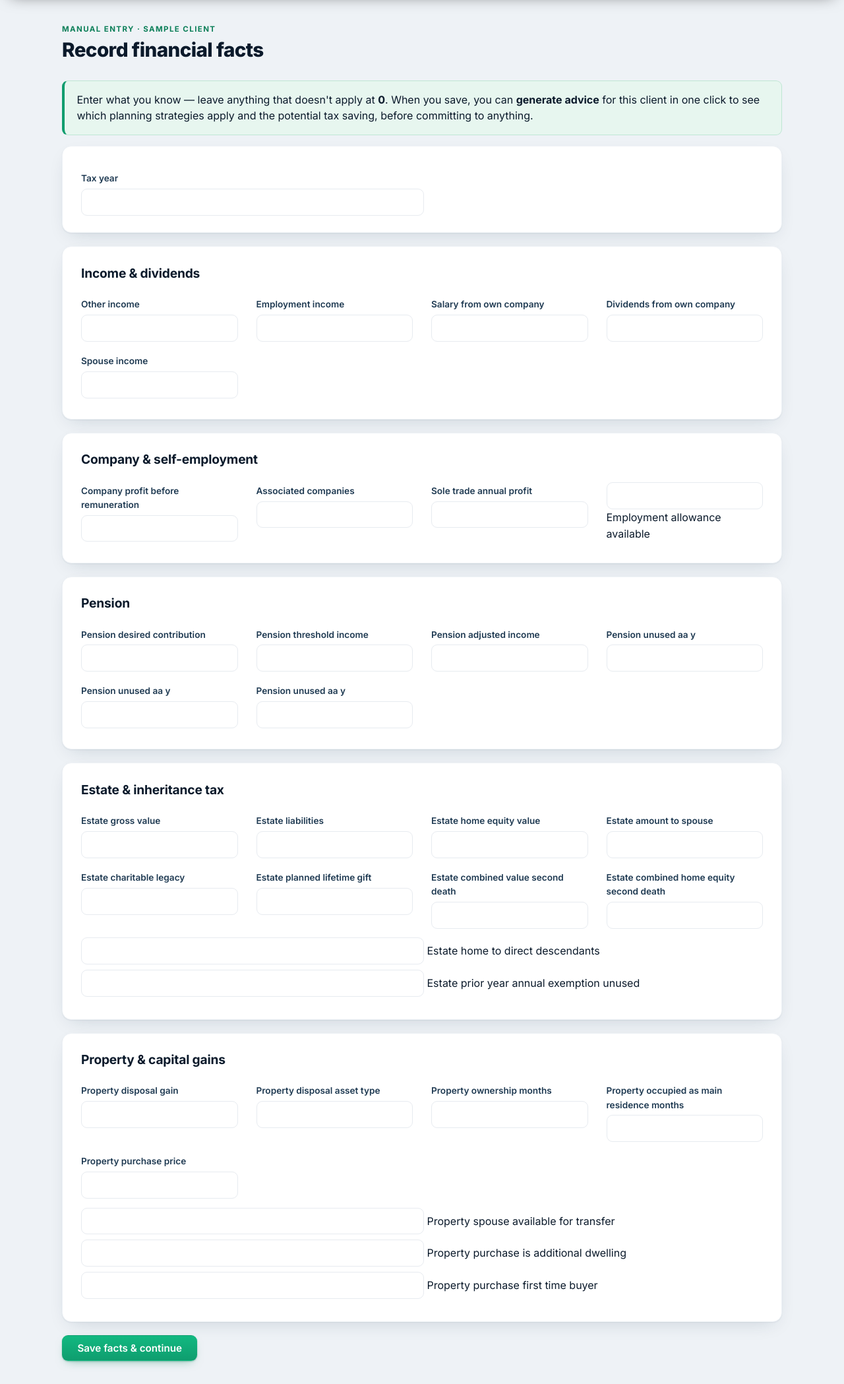
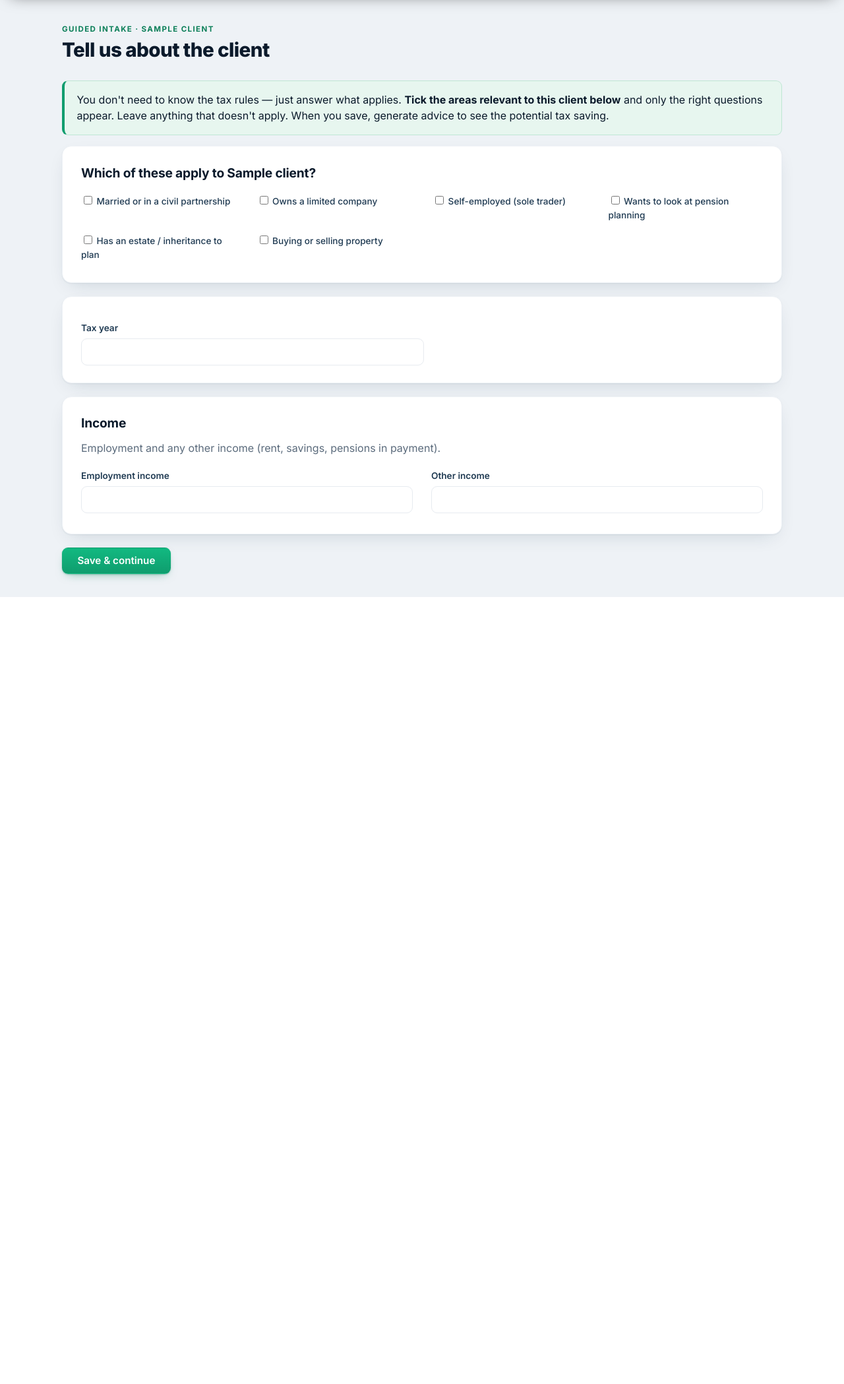
Before and after one commit to kfrem/kafs-tax-planner, a Django app: template templates/clients/client_facts_form.html in a window 1280 px wide. Shown: the part 62-2160 px from the top of the page at 66% size. After the commit the page ends 967 px from the top, so only its background shows below. Run offline with Django 5.2, Linux system fonts and the light colour scheme; the template is opened without the code that fills it: most values are stand-ins (such as "Sample title", 1, 10 or a date in 2020); form fields are guessed from the names that the template uses; some libraries are stand-ins or nearby versions.

Commit message:
auto: save 2026-07-08 21:47

```diff
--- a/templates/clients/client_facts_form.html
+++ b/templates/clients/client_facts_form.html
@@ -1,22 +1,34 @@
 {% extends "base.html" %}
-{% block title %}Record facts — {{ client.name }}{% endblock %}
+{% block title %}About the client — {{ client.name }}{% endblock %}
 {% block content %}
 <div class="page-header">
     <div>
-        <div class="eyebrow">Manual entry &middot; {{ client.name }}</div>
-        <h1>Record financial facts</h1>
+        <div class="eyebrow">Guided intake &middot; {{ client.name }}</div>
+        <h1>Tell us about the client</h1>
     </div>
 </div>
 
 <div class="callout callout-accent">
-    Enter what you know — leave anything that doesn't apply at <strong>0</strong>. When you save,
-    you can <strong>generate advice</strong> for this client in one click to see which planning
-    strategies apply and the potential tax saving, before committing to anything.
+    You don't need to know the tax rules — just answer what applies. <strong>Tick the areas
+    relevant to this client below</strong> and only the right questions appear. Leave anything
+    that doesn't apply. When you save, generate advice to see the potential tax saving.
 </div>
 
 <form method="post">
     {% csrf_token %}
     {{ form.non_field_errors }}
+
+    <div class="card">
+        <h2 style="margin-top:0">Which of these apply to {{ client.name }}?</h2>
+        <div class="field-grid" style="gap:.4rem 2rem">
+            <label style="font-weight:500"><input type="checkbox" class="q-toggle" data-section="family"> Married or in a civil partnership</label>
+            <label style="font-weight:500"><input type="checkbox" class="q-toggle" data-section="company"> Owns a limited company</label>
+            <label style="font-weight:500"><input type="checkbox" class="q-toggle" data-section="sole"> Self-employed (sole trader)</label>
+            <label style="font-weight:500"><input type="checkbox" class="q-toggle" data-section="pension"> Wants to look at pension planning</label>
+            <label style="font-weight:500"><input type="checkbox" class="q-toggle" data-section="estate"> Has an estate / inheritance to plan</label>
+            <label style="font-weight:500"><input type="checkbox" class="q-toggle" data-section="property"> Buying or selling property</label>
+        </div>
+    </div>
 
     <div class="card">
         <label>Tax year</label>
@@ -25,27 +37,40 @@
     </div>
 
     <div class="card">
-        <h2 style="margin-top:0">Income &amp; dividends</h2>
+        <h2 style="margin-top:0">Income</h2>
+        <p style="color:var(--muted);margin-top:0">Employment and any other income (rent, savings, pensions in payment).</p>
         <div class="field-grid">
+            <p>{{ form.employment_income.label_tag }}{{ form.employment_income }}</p>
             <p>{{ form.other_income.label_tag }}{{ form.other_income }}</p>
-            <p>{{ form.employment_income.label_tag }}{{ form.employment_income }}</p>
-            <p>{{ form.salary_from_own_company.label_tag }}{{ form.salary_from_own_company }}</p>
-            <p>{{ form.dividends_from_own_company.label_tag }}{{ form.dividends_from_own_company }}</p>
+        </div>
+    </div>
+
+    <div class="card" data-section="family" hidden>
+        <h2 style="margin-top:0">Spouse / civil partner</h2>
+        <div class="field-grid">
             <p>{{ form.spouse_income.label_tag }}{{ form.spouse_income }}</p>
         </div>
     </div>
 
-    <div class="card">
-        <h2 style="margin-top:0">Company &amp; self-employment</h2>
+    <div class="card" data-section="company" hidden>
+        <h2 style="margin-top:0">Their limited company</h2>
         <div class="field-grid">
             <p>{{ form.company_profit_before_remuneration.label_tag }}{{ form.company_profit_before_remuneration }}</p>
+            <p>{{ form.salary_from_own_company.label_tag }}{{ form.salary_from_own_company }}</p>
+            <p>{{ form.dividends_from_own_company.label_tag }}{{ form.dividends_from_own_company }}</p>
             <p>{{ form.associated_companies.label_tag }}{{ form.associated_companies }}</p>
-            <p>{{ form.sole_trade_annual_profit.label_tag }}{{ form.sole_trade_annual_profit }}</p>
             <p style="align-self:end">{{ form.employment_allowance_available }} {{ form.employment_allowance_available.label }}</p>
         </div>
     </div>
 
-    <div class="card">
+    <div class="card" data-section="sole" hidden>
+        <h2 style="margin-top:0">Self-employment</h2>
+        <div class="field-grid">
+            <p>{{ form.sole_trade_annual_profit.label_tag }}{{ form.sole_trade_annual_profit }}</p>
+        </div>
+    </div>
+
+    <div class="card" data-section="pension" hidden>
         <h2 style="margin-top:0">Pension</h2>
         <div class="field-grid">
             <p>{{ form.pension_desired_contribution.label_tag }}{{ form.pension_desired_contribution }}</p>
@@ -57,8 +82,8 @@
         </div>
     </div>
 
-    <div class="card">
-        <h2 style="margin-top:0">Estate &amp; inheritance tax</h2>
+    <div class="card" data-section="estate" hidden>
+        <h2 style="margin-top:0">Estate &amp; inheritance</h2>
         <div class="field-grid">
             <p>{{ form.estate_gross_value.label_tag }}{{ form.estate_gross_value }}</p>
             <p>{{ form.estate_liabilities.label_tag }}{{ form.estate_liabilities }}</p>
@@ -73,7 +98,7 @@
         <p>{{ form.estate_prior_year_annual_exemption_unused }} {{ form.estate_prior_year_annual_exemption_unused.label }}</p>
     </div>
 
-    <div class="card">
+    <div class="card" data-section="property" hidden>
         <h2 style="margin-top:0">Property &amp; capital gains</h2>
         <div class="field-grid">
             <p>{{ form.property_disposal_gain.label_tag }}{{ form.property_disposal_gain }}</p>
@@ -87,6 +112,22 @@
         <p>{{ form.property_purchase_first_time_buyer }} {{ form.property_purchase_first_time_buyer.label }}</p>
     </div>
 
-    <button class="btn" type="submit" style="font-size:.95rem;padding:.7rem 1.4rem">Save facts &amp; continue</button>
+    <button class="btn" type="submit" style="font-size:.95rem;padding:.7rem 1.4rem">Save &amp; continue</button>
 </form>
+
+<script>
+(function(){
+    function apply(t){
+        var on=t.checked;
+        document.querySelectorAll('[data-section="'+t.getAttribute('data-section')+'"]').forEach(function(el){
+            if(el===t || el.classList.contains('q-toggle')) return;
+            el.hidden=!on;
+        });
+    }
+    document.querySelectorAll('.q-toggle').forEach(function(t){
+        t.addEventListener('change',function(){apply(t);});
+        apply(t); // set initial state (and re-show a section if the form came back with errors)
+    });
+})();
+</script>
 {% endblock %}
```
